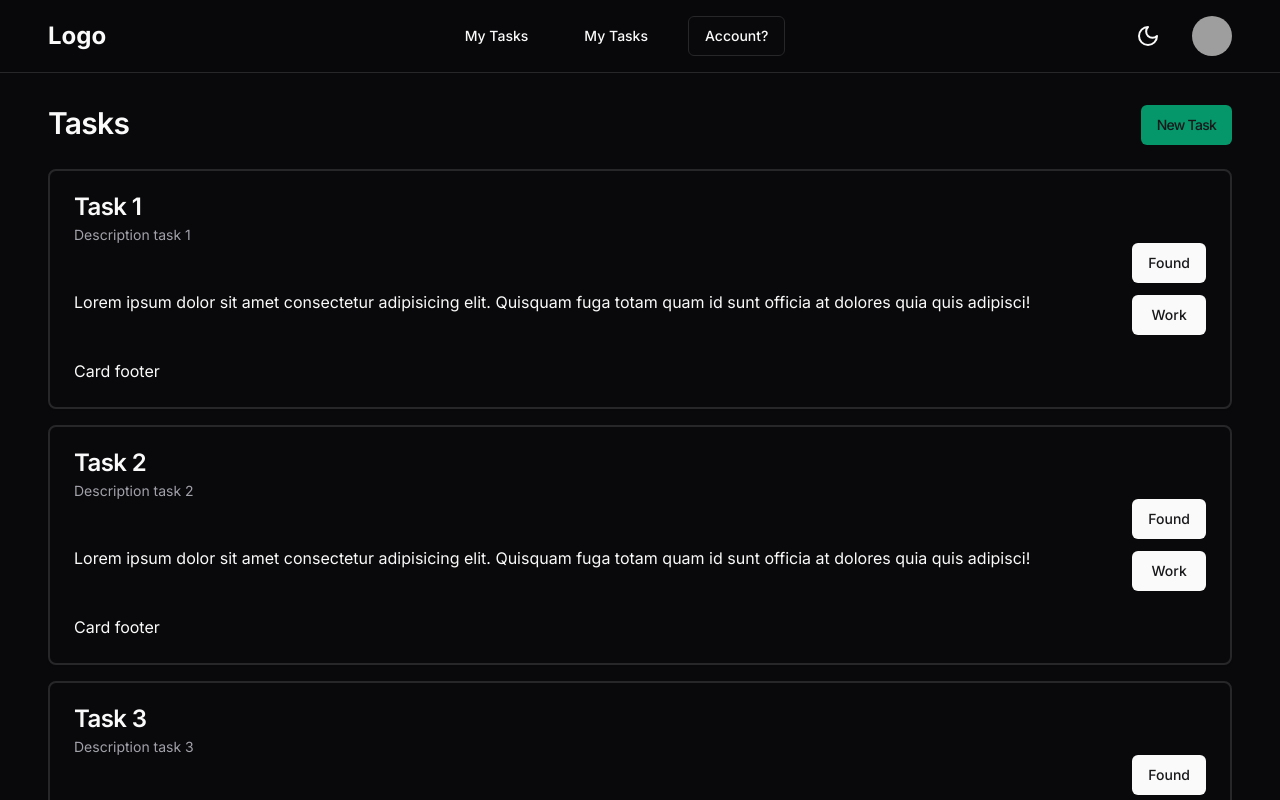
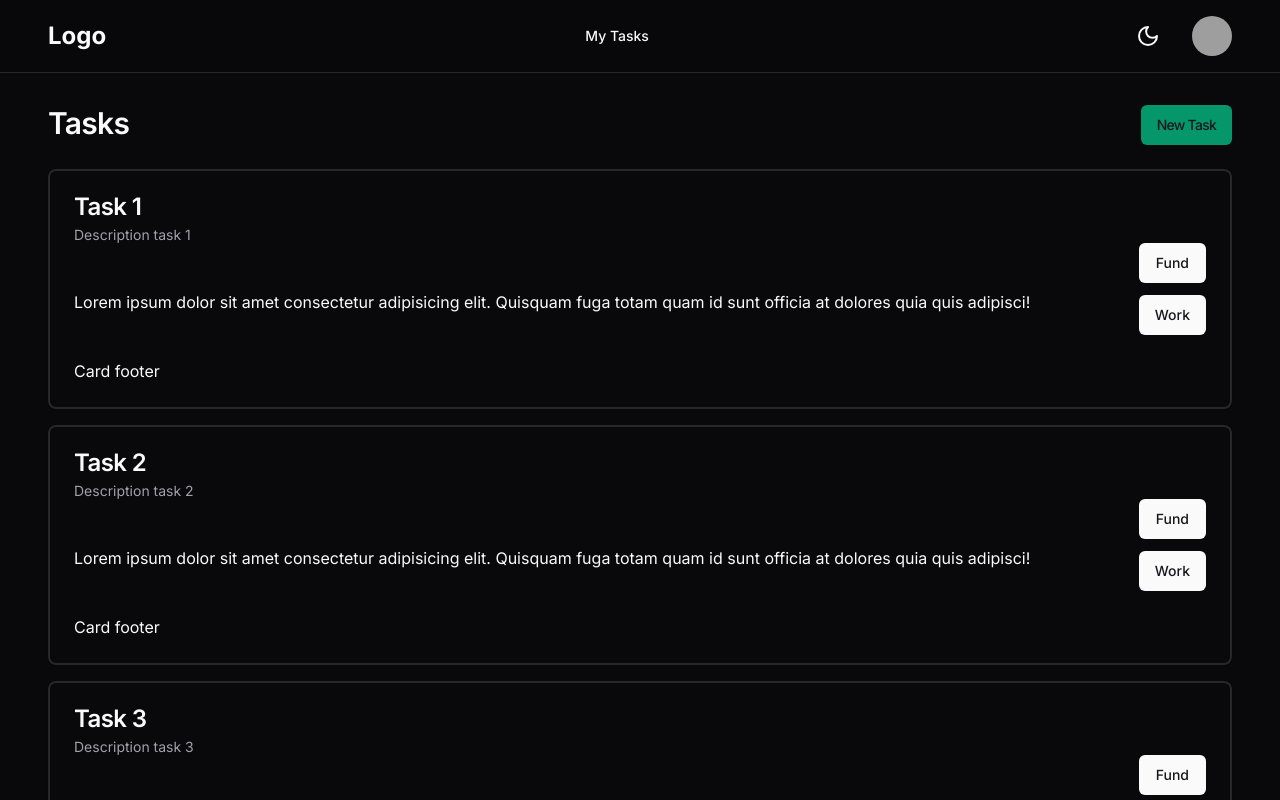
Before and after one commit to michelegranatiero/blockchain-project, a React (Vite) app: page / in a window 1280 px wide. Shown: the top 800 px of the page. Built offline with nearby package versions, Linux system fonts and the light colour scheme; grey boxes are pictures that could not be loaded.

Commit message:
small fixes

```diff
--- a/src/Components/Header.jsx
+++ b/src/Components/Header.jsx
@@ -19,10 +19,6 @@ import { Sheet, SheetClose, SheetContent, SheetTrigger } from "./ui/sheet";
   )
 } */
 const routes = [
-  {
-    path: "mytasks",
-    name: "My Tasks",
-  },
   {
     path: "mytasks",
     name: "My Tasks",
@@ -57,7 +53,7 @@ function Header() {
                       </NavLink>
                     </SheetClose>
                   ))}
-                  <SheetClose asChild>
+                  {/* <SheetClose asChild>
                     <Button asChild variant="outline">
                       <NavLink
                         to={"#"}
@@ -65,7 +61,7 @@ function Header() {
                         Account?
                       </NavLink>
                     </Button>
-                  </SheetClose>
+                  </SheetClose> */}
                 </nav>
               </SheetContent>
             </Sheet>
@@ -83,13 +79,13 @@ function Header() {
                 </NavLink>
               </Button>
             ))}
-            <Button asChild variant="outline">
+            {/* <Button asChild variant="outline">
               <NavLink
                 to={"#"}
                 className="text-sm font-medium transition-colors">
                 Account?
               </NavLink>
-            </Button>
+            </Button> */}
           </nav>
           <div className="flex items-center">
             <Button
--- a/src/Components/TaskCard.jsx
+++ b/src/Components/TaskCard.jsx
@@ -43,7 +43,7 @@ function TaskCard({ id, title, description, content }) {
           </div>
           <div className="flex justify-around gap-3 p-6 sm:flex-col">
             <Button onClick={(e) => navigateStopPropagation(e, "/mytasks")}>
-              Found
+              Fund
             </Button>
             <Button onClick={(e) => navigateStopPropagation(e, "/mytasks")}>
               Work
--- a/src/Components/ui/ProfileButton.jsx
+++ b/src/Components/ui/ProfileButton.jsx
@@ -9,6 +9,12 @@ import {
 import { Avatar, AvatarFallback, AvatarImage } from "@/components/ui/avatar";
 
 function ProfileButton() {
+
+  function login() {
+    console.log("login");
+  }
+
+
   return (
     <DropdownMenu>
       <DropdownMenuTrigger>
@@ -20,11 +26,13 @@ function ProfileButton() {
       <DropdownMenuContent>
         <DropdownMenuLabel>My Account</DropdownMenuLabel>
         <DropdownMenuSeparator />
-        <DropdownMenuItem className="cursor-pointer">Profile</DropdownMenuItem>
+        {/* <DropdownMenuItem className="cursor-pointer">Profile</DropdownMenuItem>
         <DropdownMenuItem className="cursor-pointer">Billing</DropdownMenuItem>
         <DropdownMenuItem className="cursor-pointer">Subscription</DropdownMenuItem>
-        <DropdownMenuSeparator />
+        <DropdownMenuSeparator /> */}
         <DropdownMenuItem className="cursor-pointer">Log Out</DropdownMenuItem>
+        <DropdownMenuItem className="cursor-pointer" onClick={() => login(a,b)}
+        >Log In</DropdownMenuItem>
       </DropdownMenuContent>
     </DropdownMenu>
   )
--- a/src/Pages/Task.jsx
+++ b/src/Pages/Task.jsx
@@ -12,7 +12,7 @@ function Task() {
         <p>descrizione</p>
         <p className="grow">info</p>
         <div className="flex gap-3 justify-end">
-          <Button>Found</Button>
+          <Button>Fund</Button>
           <Button>Work</Button>
         </div>
 
```
